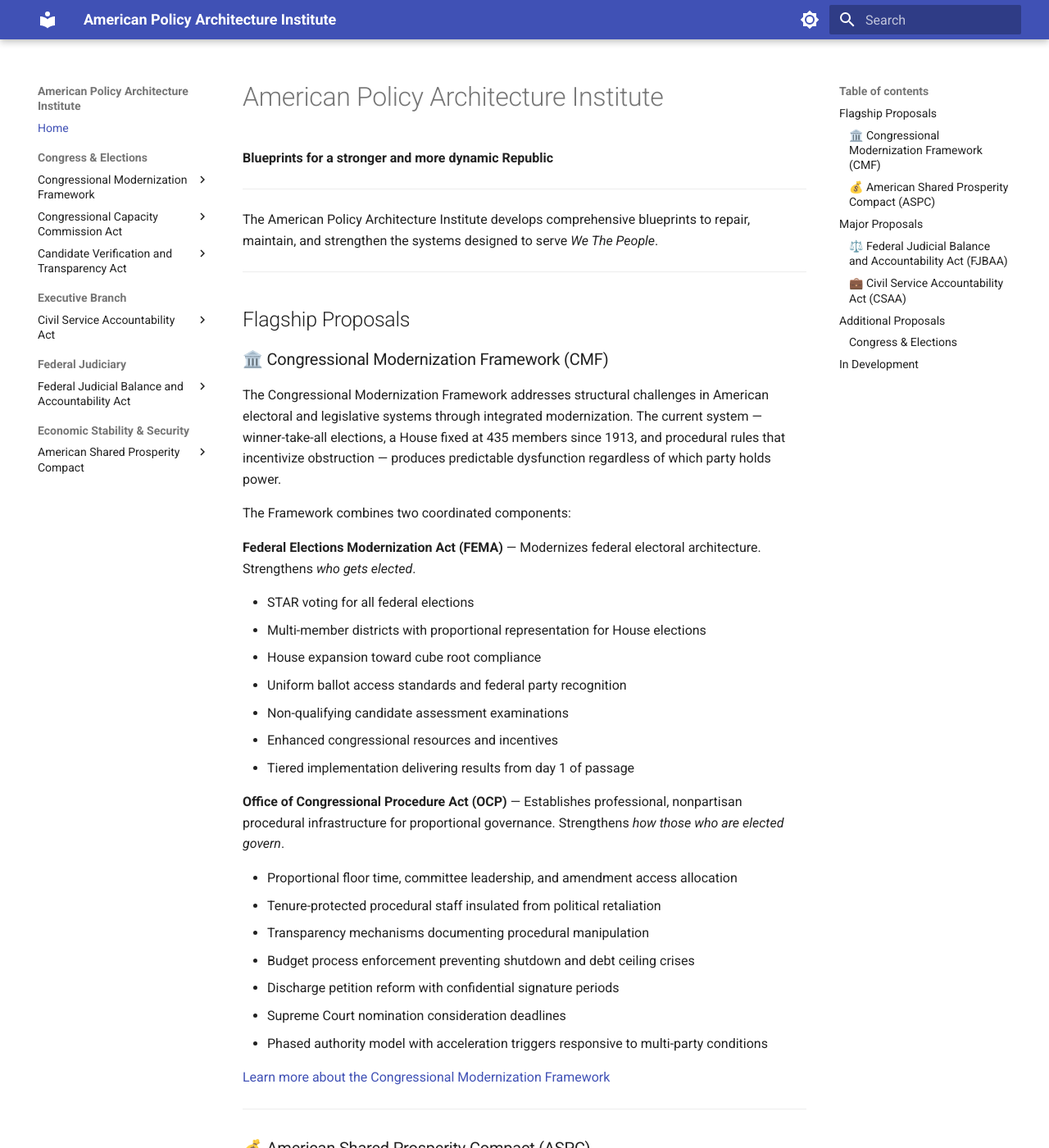
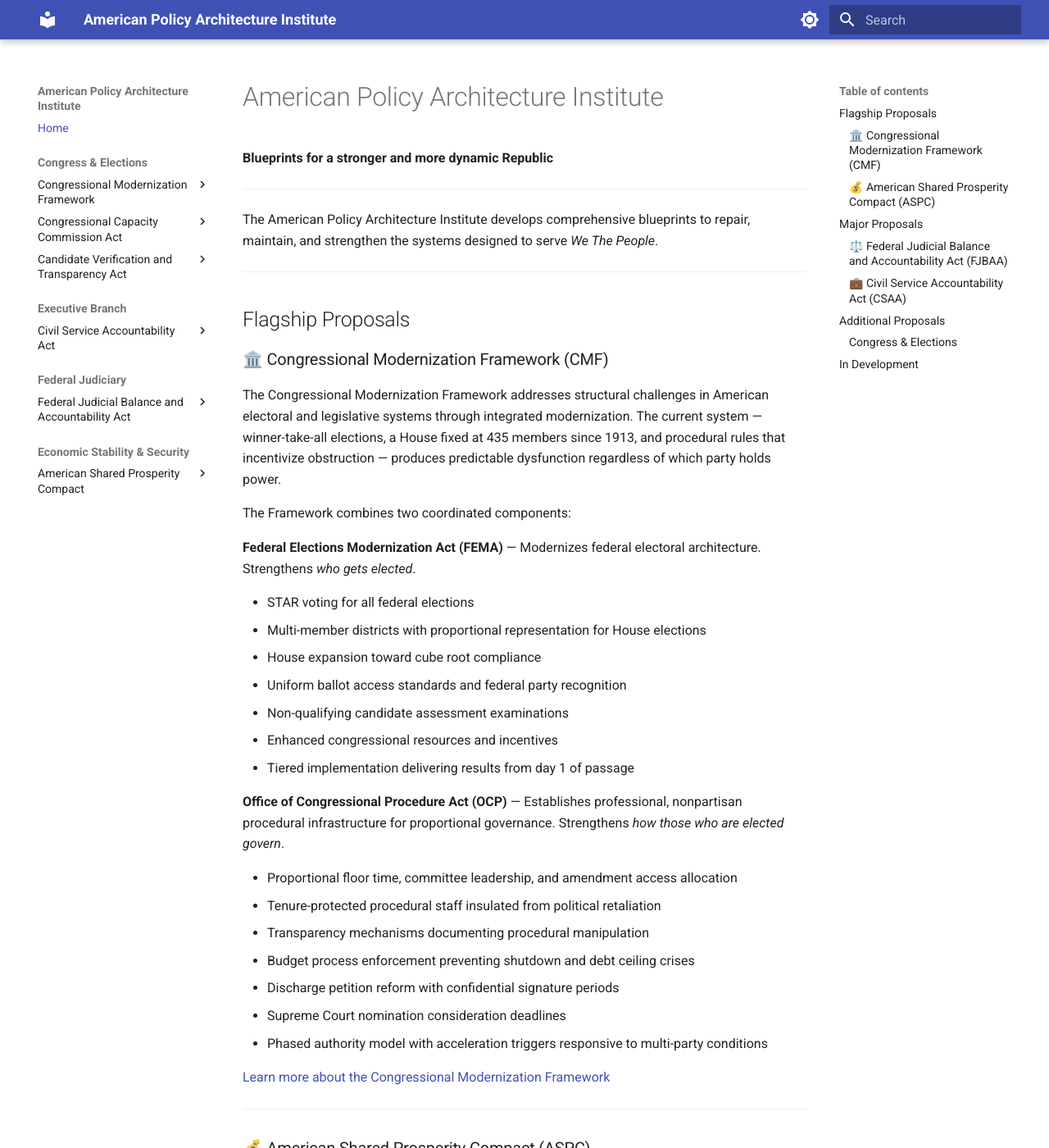
Before and after one commit to albertintech/apai, an MkDocs documentation site: the page built from docs/index.md, in a window 1280 px wide and 1400 px high. Shown: the whole window at 82% size. Built offline with MkDocs 1.6.1 and Material for MkDocs 9.7.7, drawn with Linux system fonts in a browser that asks for light colours.

```diff
--- a/docs/stylesheets/extra.css
+++ b/docs/stylesheets/extra.css
@@ -7,3 +7,111 @@
 .md-typeset table th {
     font-size: 0.95rem;
 }
+
+/* =============================================================
+   APAI Navigation Category Header Enhancements
+   =============================================================
+
+   These are modular options for making nav section labels
+   (e.g., "Congress & Elections", "Executive Branch") stand out
+   from the clickable nav items beneath them.
+
+   HOW TO USE:
+   - Copy one block at a time into your docs/stylesheets/extra.css
+   - Preview locally with: python3 -m mkdocs serve
+   - Options can be combined (e.g., #2 + #3 works well together)
+   - Adjust values to taste
+
+   TARGET: .md-nav__item--section > .md-nav__link
+   This selector targets the top-level section labels in the nav
+   without affecting the clickable document links beneath them.
+   ============================================================= */
+
+
+/* -------------------------------------------------------------
+   OPTION 1: Left accent border
+   Adds a thin colored bar on the left edge of category headers.
+   ------------------------------------------------------------- */
+
+/*
+.md-nav__item--section > .md-nav__link {
+    border-left: 3px solid var(--md-primary-fg-color);
+    padding-left: 0.6rem;
+}
+*/
+
+
+/* -------------------------------------------------------------
+   OPTION 2: Increased spacing above categories
+   Adds breathing room between nav groups.
+   ------------------------------------------------------------- */
+
+
+.md-nav__item--section {
+    margin-top: 1.2rem;
+}
+
+.md-nav__item--section:first-child {
+    margin-top: 0;
+}
+
+
+
+/* -------------------------------------------------------------
+   OPTION 3: Uppercase + letter-spacing
+   Makes category headers look like distinct labels rather than
+   links. Pairs well with Option 2.
+   ------------------------------------------------------------- */
+
+/*
+.md-nav__item--section > .md-nav__link {
+    text-transform: uppercase;
+    letter-spacing: 0.05em;
+    font-size: 0.65rem;
+}
+*/
+
+
+/* -------------------------------------------------------------
+   OPTION 4: Faint horizontal divider above categories
+   Adds a subtle top border to separate groups.
+   ------------------------------------------------------------- */
+
+/*
+.md-nav__item--section {
+    border-top: 1px solid rgba(255, 255, 255, 0.1);
+    padding-top: 0.8rem;
+    margin-top: 0.8rem;
+}
+
+.md-nav__item--section:first-child {
+    border-top: none;
+    padding-top: 0;
+    margin-top: 0;
+}
+*/
+
+
+/* -------------------------------------------------------------
+   OPTION 5: Combined -- spacing + uppercase + accent border
+   The "full treatment" if you want maximum distinction.
+   Combines Options 1, 2, and 3.
+   ------------------------------------------------------------- */
+
+/*
+.md-nav__item--section {
+    margin-top: 1.2rem;
+}
+
+.md-nav__item--section:first-child {
+    margin-top: 0;
+}
+
+.md-nav__item--section > .md-nav__link {
+    text-transform: uppercase;
+    letter-spacing: 0.05em;
+    font-size: 0.65rem;
+    border-left: 3px solid var(--md-primary-fg-color);
+    padding-left: 0.6rem;
+}
+*/
```
